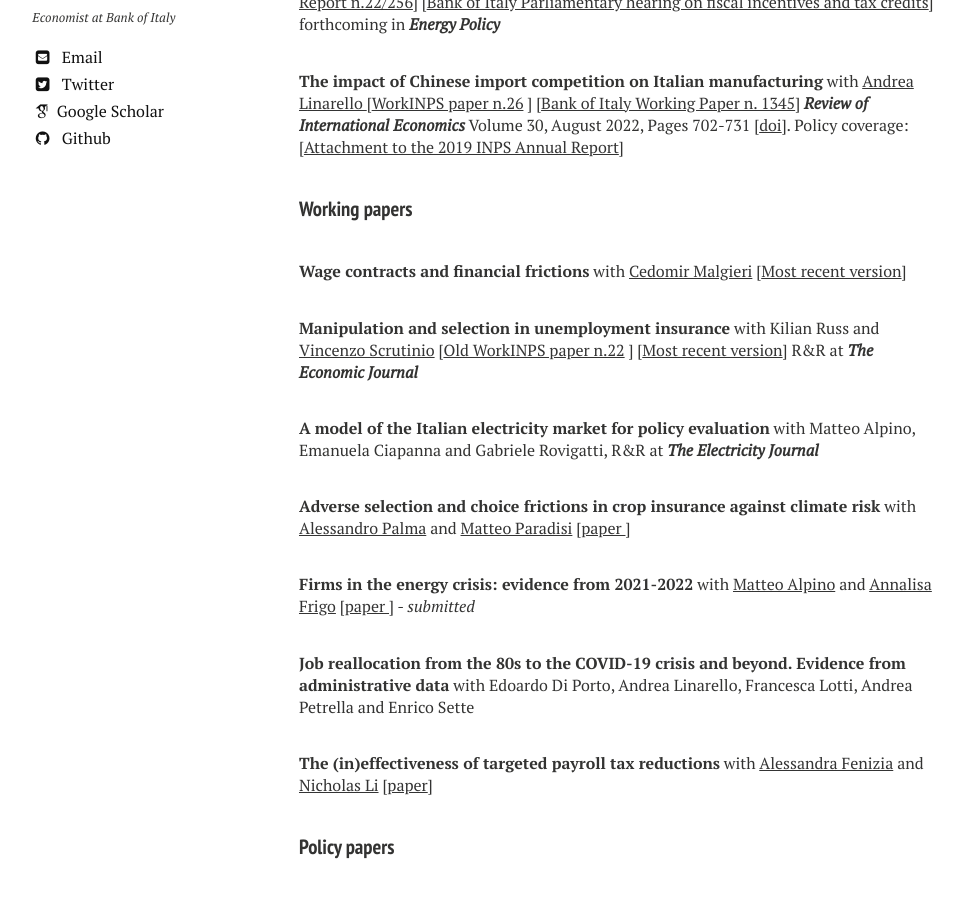
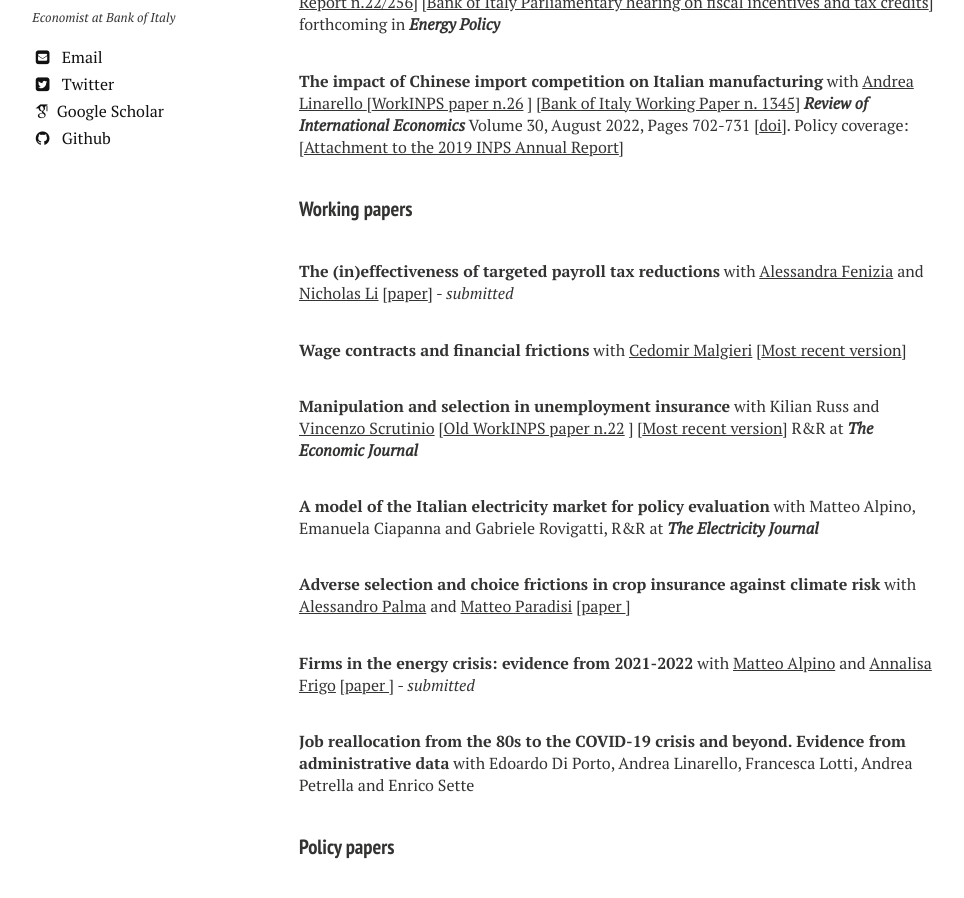
Before and after one commit to luca-citino/luca-citino.github.io, a Jekyll site: the page built from research.md, in a window 1280 px wide and 900 px high, scrolled down 355 px. Shown: the whole window, without its empty margins (21-985 px from the left). Built offline with Jekyll 4.4.1, drawn with Linux system fonts in a browser that asks for light colours; nearby versions of some CDN libraries; some web fonts are replaced; part of the change alters nothing that is shown.

Commit message:
Update research.md

```diff
--- a/research.md
+++ b/research.md
@@ -12,6 +12,9 @@ title: Research
 
 #### Working papers
 
+
+**The (in)effectiveness of targeted payroll tax reductions** with <a href="https://sites.google.com/site/alessandrafenizia/">Alessandra Fenizia</a> and <a href="https://sites.google.com/view/nicholasli">Nicholas Li</a> [<a href="https://luca-citino.github.io/docs/FLC_2025Jan7.pdf">paper</a>] - _submitted_
+
 **Wage contracts and financial frictions** with <a href="https://www.cedomirmalgieri.com">Cedomir Malgieri</a> [<a href="https://cedomirm.github.io/website/MC_JMP.pdf">Most recent version</a>]
 
 **Manipulation and selection in unemployment insurance**  with Kilian Russ and <a href="https://sites.google.com/view/vincenzoscrutinio/home">Vincenzo Scrutinio</a> [<a href="https://www.inps.it/docallegatiNP/Mig/InpsComunica/WorkInps_Papers/22_gennaio_2019_Happy%20Birthday_citino_russ_scrutinio.pdf">Old WorkINPS paper n.22</a> ]  [<a href="https://luca-citino.github.io/docs/targeted_ui-5.pdf">Most recent version</a>] R&R at **<i>The Economic Journal</i>**
@@ -23,9 +26,6 @@ title: Research
 **Firms in the energy crisis: evidence from 2021-2022**  with <a href="https://sites.google.com/site/alpinomtt">Matteo Alpino</a> and <a href="https://annalisafrigo.weebly.com/">Annalisa Frigo</a> [<a href="https://luca-citino.github.io/docs/acf_energy_sep24.pdf">paper </a>] - _submitted_
 
 **Job reallocation from the 80s to the COVID-19 crisis and beyond. Evidence from administrative data** with Edoardo Di Porto, Andrea Linarello, Francesca Lotti, Andrea Petrella and Enrico Sette
-
-**The (in)effectiveness of targeted payroll tax reductions** with <a href="https://sites.google.com/site/alessandrafenizia/">Alessandra Fenizia</a> and <a href="https://sites.google.com/view/nicholasli">Nicholas Li</a> [<a href="https://luca-citino.github.io/docs/FLC_Jan2024.pdf">paper</a>]
-
 
 
 
```
